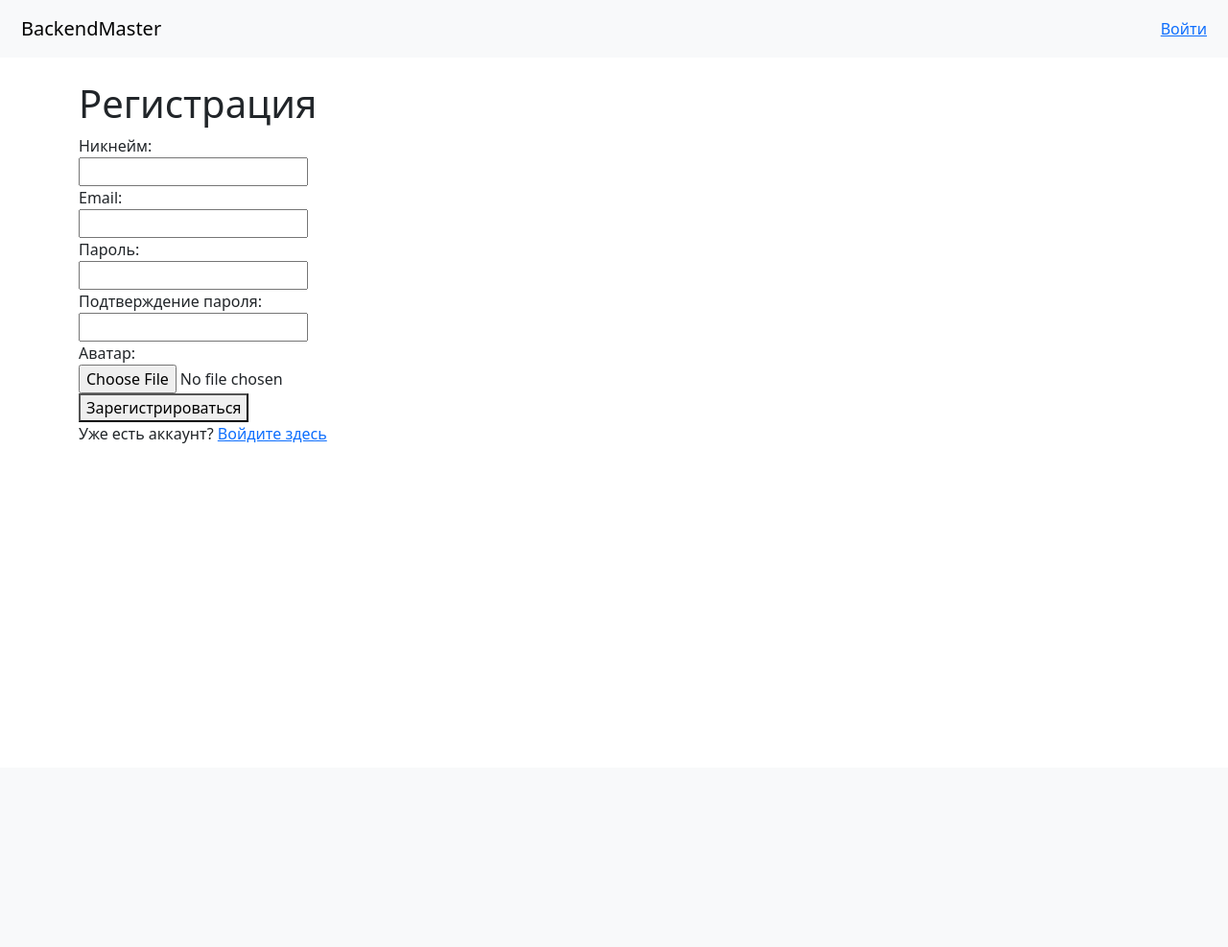
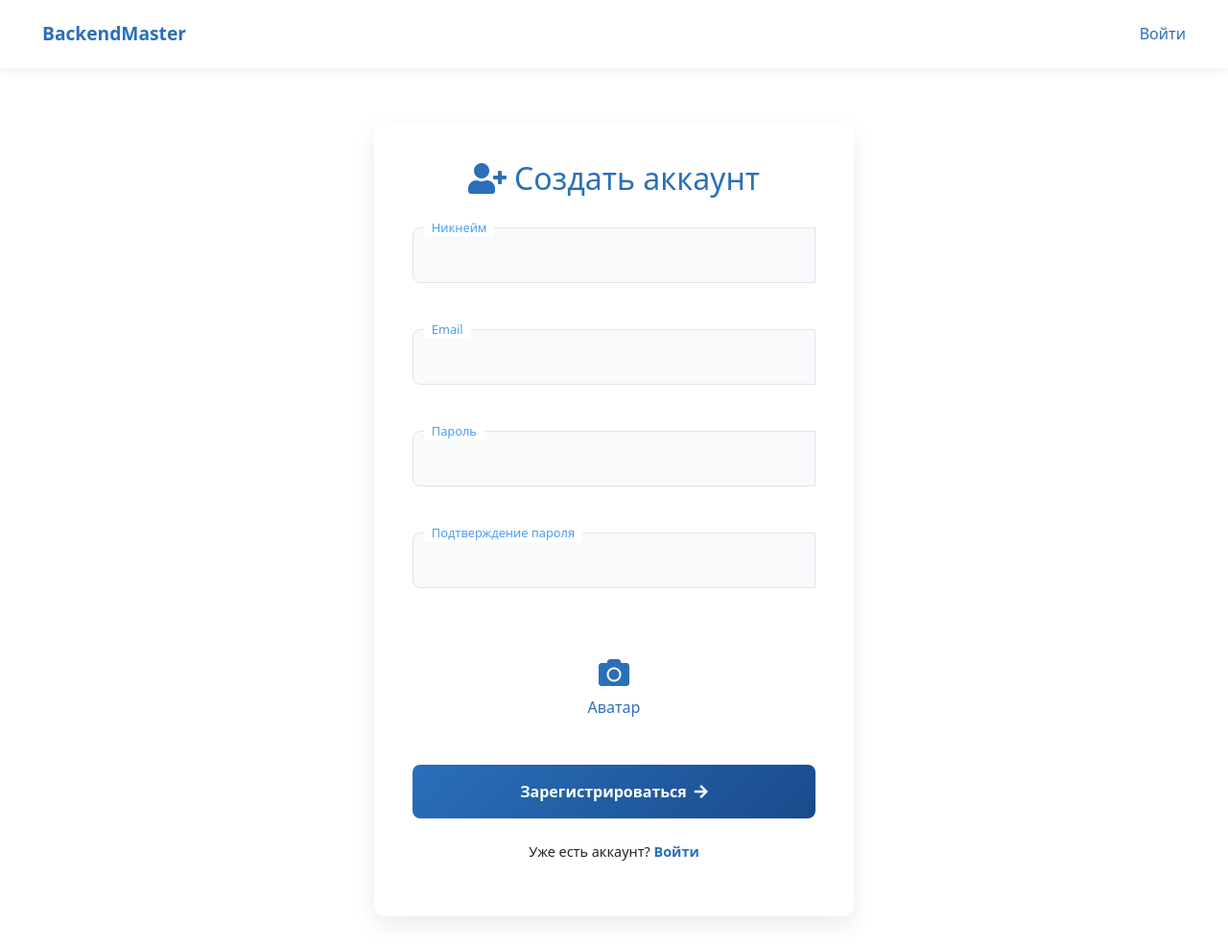
Before and after one commit to SN-PROGRAM/BackendMaster, a Django app: page /accounts/signup/ in a window 1280 px wide. Shown: the whole page at 96% size. Before the commit the page ends 462 px from the top, so only its background shows below. Run offline with Django 5.2, Linux system fonts and the light colour scheme; some libraries are stand-ins or nearby versions.

Commit message:
UpdateFiles

```diff
--- /dev/null
+++ b/static/css/BCstyle.css
@@ -0,0 +1,191 @@
+.auth-container {
+    display: flex;
+    justify-content: center;
+    align-items: center;
+    min-height: 80vh;
+    padding: 2rem;
+}
+
+.auth-card {
+    width: 100%;
+    max-width: 500px;
+    background: white;
+    border-radius: 12px;
+    box-shadow: 0 10px 25px rgba(0, 0, 0, 0.08);
+    padding: 2.5rem;
+}
+
+.auth-header {
+    text-align: center;
+    margin-bottom: 2rem;
+}
+
+.auth-header h2 {
+    color: #2a6fba;
+    display: flex;
+    align-items: center;
+    justify-content: center;
+    gap: 0.5rem;
+}
+
+.auth-form {
+    display: flex;
+    flex-direction: column;
+    gap: 1.5rem;
+}
+
+.form-group {
+    position: relative;
+}
+
+.input-group {
+    position: relative;
+    margin-bottom: 1.5rem;
+}
+
+.input-group input {
+    width: 100%;
+    padding: 1rem;
+    border: 1px solid #e0e4e8;
+    border-radius: 8px;
+    font-size: 1rem;
+    background-color: #f8fafc;
+    transition: all 0.3s;
+}
+
+.input-group input:focus {
+    border-color: #4a9ff5;
+    box-shadow: 0 0 0 3px rgba(74, 159, 245, 0.2);
+    outline: none;
+}
+
+.input-group label {
+    position: absolute;
+    top: 1rem;
+    left: 1rem;
+    color: #64748b;
+    font-size: 1rem;
+    transition: all 0.3s;
+    pointer-events: none;
+    background: white;
+    padding: 0 0.5rem;
+}
+
+.input-group input:focus + label,
+.input-group input:not(:placeholder-shown) + label {
+    top: -0.6rem;
+    left: 0.8rem;
+    font-size: 0.8rem;
+    color: #4a9ff5;
+}
+
+.error-text {
+    color: #e74c3c;
+    font-size: 0.8rem;
+    margin-top: 0.25rem;
+}
+
+.avatar-upload {
+    text-align: center;
+    margin: 1.5rem 0;
+}
+
+.avatar-label {
+    display: inline-flex;
+    flex-direction: column;
+    align-items: center;
+    cursor: pointer;
+    color: #2a6fba;
+    font-weight: 500;
+}
+
+.avatar-label i {
+    font-size: 2rem;
+    margin-bottom: 0.5rem;
+}
+
+.avatar-label input[type="file"] {
+    display: none;
+}
+
+.auth-btn {
+    display: flex;
+    align-items: center;
+    justify-content: center;
+    gap: 0.5rem;
+    padding: 1rem;
+    background: linear-gradient(135deg, #2a6fba, #1a4b8c);
+    color: white;
+    border: none;
+    border-radius: 8px;
+    font-size: 1rem;
+    font-weight: 600;
+    cursor: pointer;
+    transition: all 0.3s;
+}
+
+.auth-btn:hover {
+    transform: translateY(-2px);
+    box-shadow: 0 4px 12px rgba(42, 111, 186, 0.3);
+}
+
+.auth-btn i {
+    transition: transform 0.3s;
+}
+
+.auth-btn:hover i {
+    transform: translateX(3px);
+}
+
+.auth-footer {
+    text-align: center;
+    margin-top: 1.5rem;
+    font-size: 0.9rem;
+}
+
+.auth-link {
+    color: #2a6fba;
+    font-weight: 600;
+    text-decoration: none;
+    transition: color 0.3s;
+}
+
+.auth-link:hover {
+    color: #1a4b8c;
+    text-decoration: underline;
+}
+.alert-danger {
+    background-color: #f8d7da;
+    color: #721c24;
+    padding: 0.75rem 1.25rem;
+    margin-bottom: 1rem;
+    border: 1px solid #f5c6cb;
+    border-radius: 0.25rem;
+}
+
+.form-options {
+    display: flex;
+    justify-content: space-between;
+    align-items: center;
+    margin: 1rem 0;
+}
+
+.form-check {
+    display: flex;
+    align-items: center;
+}
+
+.form-check-input {
+    margin-right: 0.5rem;
+}
+
+.forgot-password {
+    color: #6c757d;
+    text-decoration: none;
+    font-size: 0.9rem;
+}
+
+.forgot-password:hover {
+    color: #2a6fba;
+    text-decoration: underline;
+}
--- a/templates/base.html
+++ b/templates/base.html
@@ -6,42 +6,117 @@
     <title>{% block title %}BackendMaster{% endblock %}</title>  <!-- Устанавливает заголовок страницы, можно переопределить в блоке title -->
 
     {% load static %}  <!-- Загрузка статических файлов для использования в шаблоне -->
+    <link href="{% static 'css/BCstyle.css' %}" rel="stylesheet">
+    <link href="{% static 'css/bootstrap.css' %}" rel="stylesheet">  <!-- Подключение стилей Bootstrap -->
+    <link rel="stylesheet" href="https://cdnjs.cloudflare.com/ajax/libs/font-awesome/5.15.4/css/all.min.css">  <!-- Иконки Font Awesome -->
+    <style>
+        /* Адаптация навигационной панели в стиле auth-форм */
+        .navbar {
+            padding: 1rem 2rem;
+            background: white;
+            box-shadow: 0 2px 10px rgba(0, 0, 0, 0.08);
+        }
 
-    <link href="{% static 'css/bootstrap.css' %}" rel="stylesheet">  <!-- Подключение стилей Bootstrap -->
-    <style>
-        /* Адаптация навигационной панели для работы без JavaScript */
+        .navbar-brand {
+            font-weight: 600;
+            color: #2a6fba;
+            font-size: 1.2rem;
+        }
+
         .navbar-nav {
             display: flex;
             flex-direction: row;
-            gap: 15px;  /* Промежуток между элементами навигации */
+            gap: 1.5rem;
         }
-        .navbar {
-            padding: 10px;  /* Отступы вокруг панели навигации */
-        }
-        .navbar-brand {
-            margin-right: 20px;  /* Отступ справа для бренда */
-        }
+
         .navbar-right {
             display: flex;
-            align-items: center;  /* Выравнивание элементов по вертикали */
-            gap: 15px;  /* Промежуток между элементами справа */
+            align-items: center;
+            gap: 1.5rem;
         }
+
+        .navbar-right a {
+            color: #2a6fba;
+            text-decoration: none;
+            font-weight: 500;
+            transition: color 0.3s;
+        }
+
+        .navbar-right a:hover {
+            color: #1a4b8c;
+            text-decoration: underline;
+        }
+
+        .btn-link {
+            color: #2a6fba;
+            font-weight: 500;
+            padding: 0;
+            border: none;
+            background: none;
+        }
+
+        .btn-link:hover {
+            color: #1a4b8c;
+            text-decoration: underline;
+        }
+
+        .container {
+            max-width: 1200px;
+            margin: 0 auto;
+        }
+
         @media (max-width: 768px) {
-            /* Медиа-запрос для адаптивности на мобильных устройствах */
+            .navbar {
+                padding: 1rem;
+            }
+
             .navbar-nav {
-                flex-direction: column;  /* Размещение элементов вертикально */
-                gap: 10px;  /* Промежуток между элементами */
+                flex-direction: column;
+                gap: 1rem;
             }
+
             .navbar-right {
-                flex-direction: column;  /* Размещение элементов вертикально */
-                align-items: flex-start;  /* Выравнивание по левому краю */
-                gap: 10px;  /* Промежуток между элементами */
+                flex-direction: column;
+                align-items: flex-start;
+                gap: 1rem;
+                margin-top: 1rem;
             }
+        }
+
+        /* Стили для сообщений в стиле auth-форм */
+        .alert {
+            border-radius: 8px;
+            padding: 1rem;
+            margin-bottom: 1.5rem;
+            border: none;
+        }
+
+        .alert-success {
+            background-color: #d4edda;
+            color: #155724;
+        }
+
+        .alert-danger {
+            background-color: #f8d7da;
+            color: #721c24;
+        }
+
+        .alert-info {
+            background-color: #d1ecf1;
+            color: #0c5460;
+        }
+
+        .btn-close {
+            opacity: 0.7;
+        }
+
+        .btn-close:hover {
+            opacity: 1;
         }
     </style>
 </head>
 <body>
-    <nav class="navbar navbar-light bg-light">  <!-- Панель навигации с светлой темой -->
+    <nav class="navbar navbar-expand-lg navbar-light">  <!-- Панель навигации с светлой темой -->
         <div class="container-fluid">  <!-- Контейнер для управления макетом панели -->
             <a class="navbar-brand" href="{% url 'home' %}">BackendMaster</a>  <!-- Ссылка на главную страницу -->
             <div class="navbar-right">  <!-- Контейнер для правых элементов навигации (аватар и выход) -->
@@ -55,7 +130,7 @@
                     </a>
                     <form method="POST" action="{% url 'logout' %}" style="display: inline;">  <!-- Форма для выхода из аккаунта -->
                         {% csrf_token %}  <!-- Защита от CSRF-атак -->
-                        <button type="submit" class="btn btn-link" style="text-decoration: none;">Выйти</button>  <!-- Кнопка для выхода -->
+                        <button type="submit" class="btn btn-link">Выйти</button>  <!-- Кнопка для выхода -->
                     </form>
                 {% else %}  <!-- Если пользователь не авторизован -->
                     <a href="{% url 'login' %}">Войти</a>  <!-- Ссылка на страницу входа -->
--- a/templates/users/signup.html
+++ b/templates/users/signup.html
@@ -1,57 +1,84 @@
-{% extends 'base.html' %}  <!-- Наследуем основной шаблон страницы, чтобы использовать общий макет -->
+{% extends 'base.html' %}
 
-{% block title %}Регистрация{% endblock %}  <!-- Устанавливаем заголовок страницы как "Регистрация" -->
+{% block title %}Регистрация{% endblock %}
 
 {% block content %}
-  <h1>Регистрация</h1>  <!-- Заголовок страницы, который будет отображён в теле контента -->
+<div class="auth-container">
+    <div class="auth-card">
+        <div class="auth-header">
+            <h2><i class="fas fa-user-plus"></i> Создать аккаунт</h2>
+        </div>
 
-  <form method="POST" enctype="multipart/form-data">  <!-- Форма для регистрации пользователя, с поддержкой загрузки файлов (например, аватара) -->
-    {% csrf_token %}  <!-- Защита от CSRF-атак -->
+        <form method="POST" enctype="multipart/form-data" class="auth-form">
+            {% csrf_token %}
 
-    {{ form.non_field_errors }}  <!-- Отображаем ошибки, которые не связаны с отдельными полями формы -->
+            {% if form.non_field_errors %}
+                <div class="alert alert-danger">
+                    {% for error in form.non_field_errors %}
+                        {{ error }}
+                    {% endfor %}
+                </div>
+            {% endif %}
 
-    <div>
-      <label for="{{ form.nickname.id_for_label }}">Никнейм:</label><br>  <!-- Мета-данные для поля "Никнейм" -->
-      {{ form.nickname }}  <!-- Поле ввода для никнейма -->
-      {% for error in form.nickname.errors %}  <!-- Перебираем ошибки поля "Никнейм" -->
-        <div class="text-danger">{{ error }}</div>  <!-- Отображаем ошибки в красном цвете -->
-      {% endfor %}
+            <div class="form-group">
+                <div class="input-group">
+                    {{ form.nickname }}
+                    <label for="{{ form.nickname.id_for_label }}">{{ form.nickname.label }}</label>
+                    {% for error in form.nickname.errors %}
+                        <div class="error-text">{{ error }}</div>
+                    {% endfor %}
+                </div>
+            </div>
+
+            <div class="form-group">
+                <div class="input-group">
+                    {{ form.email }}
+                    <label for="{{ form.email.id_for_label }}">{{ form.email.label }}</label>
+                    {% for error in form.email.errors %}
+                        <div class="error-text">{{ error }}</div>
+                    {% endfor %}
+                </div>
+            </div>
+
+            <div class="form-group">
+                <div class="input-group">
+                    {{ form.password1 }}
+                    <label for="{{ form.password1.id_for_label }}">{{ form.password1.label }}</label>
+                    {% for error in form.password1.errors %}
+                        <div class="error-text">{{ error }}</div>
+                    {% endfor %}
+                </div>
+            </div>
+
+            <div class="form-group">
+                <div class="input-group">
+                    {{ form.password2 }}
+                    <label for="{{ form.password2.id_for_label }}">{{ form.password2.label }}</label>
+                    {% for error in form.password2.errors %}
+                        <div class="error-text">{{ error }}</div>
+                    {% endfor %}
+                </div>
+            </div>
+
+            <div class="form-group avatar-upload">
+                <label for="{{ form.avatar.id_for_label }}" class="avatar-label">
+                    <i class="fas fa-camera"></i> {{ form.avatar.label }}
+                    {{ form.avatar }}
+                </label>
+                {% for error in form.avatar.errors %}
+                    <div class="error-text">{{ error }}</div>
+                {% endfor %}
+            </div>
+
+            <button type="submit" class="auth-btn">
+                <span>Зарегистрироваться</span>
+                <i class="fas fa-arrow-right"></i>
+            </button>
+        </form>
+
+        <div class="auth-footer">
+            <p>Уже есть аккаунт? <a href="{% url 'login' %}" class="auth-link">Войти</a></p>
+        </div>
     </div>
-
-    <div>
-      <label for="{{ form.email.id_for_label }}">Email:</label><br>  <!-- Мета-данные для поля "Email" -->
-      {{ form.email }}  <!-- Поле ввода для email -->
-      {% for error in form.email.errors %}  <!-- Перебираем ошибки поля "Email" -->
-        <div class="text-danger">{{ error }}</div>  <!-- Отображаем ошибки в красном цвете -->
-      {% endfor %}
-    </div>
-
-    <div>
-      <label for="{{ form.password1.id_for_label }}">Пароль:</label><br>  <!-- Мета-данные для поля "Пароль" -->
-      {{ form.password1 }}  <!-- Поле ввода для пароля -->
-      {% for error in form.password1.errors %}  <!-- Перебираем ошибки поля "Пароль" -->
-        <div class="text-danger">{{ error }}</div>  <!-- Отображаем ошибки в красном цвете -->
-      {% endfor %}
-    </div>
-
-    <div>
-      <label for="{{ form.password2.id_for_label }}">Подтверждение пароля:</label><br>  <!-- Мета-данные для поля "Подтверждение пароля" -->
-      {{ form.password2 }}  <!-- Поле ввода для подтверждения пароля -->
-      {% for error in form.password2.errors %}  <!-- Перебираем ошибки поля "Подтверждение пароля" -->
-        <div class="text-danger">{{ error }}</div>  <!-- Отображаем ошибки в красном цвете -->
-      {% endfor %}
-    </div>
-
-    <div>
-      <label for="{{ form.avatar.id_for_label }}">Аватар:</label><br>  <!-- Мета-данные для поля "Аватар" -->
-      {{ form.avatar }}  <!-- Поле для загрузки аватара -->
-      {% for error in form.avatar.errors %}  <!-- Перебираем ошибки поля "Аватар" -->
-        <div class="text-danger">{{ error }}</div>  <!-- Отображаем ошибки в красном цвете -->
-      {% endfor %}
-    </div>
-
-    <button type="submit">Зарегистрироваться</button>  <!-- Кнопка для отправки формы регистрации -->
-  </form>
-
-  <p>Уже есть аккаунт? <a href="{% url 'login' %}">Войдите здесь</a></p>  <!-- Ссылка для перехода на страницу входа для уже зарегистрированных пользователей -->
+</div>
 {% endblock %}
```
Also changed, not shown: templates/users/login.html (+58 -12 lines), db.sqlite3.
